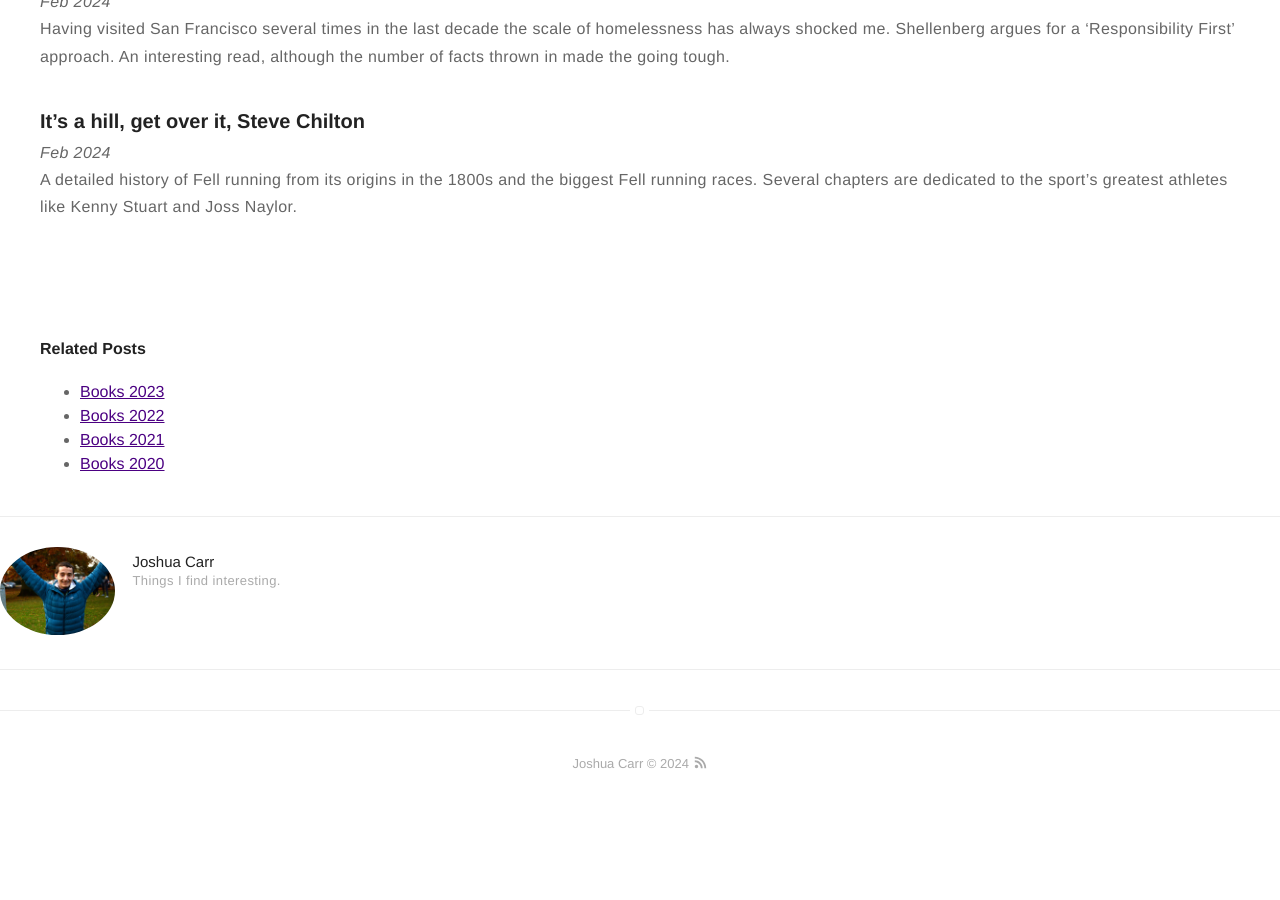
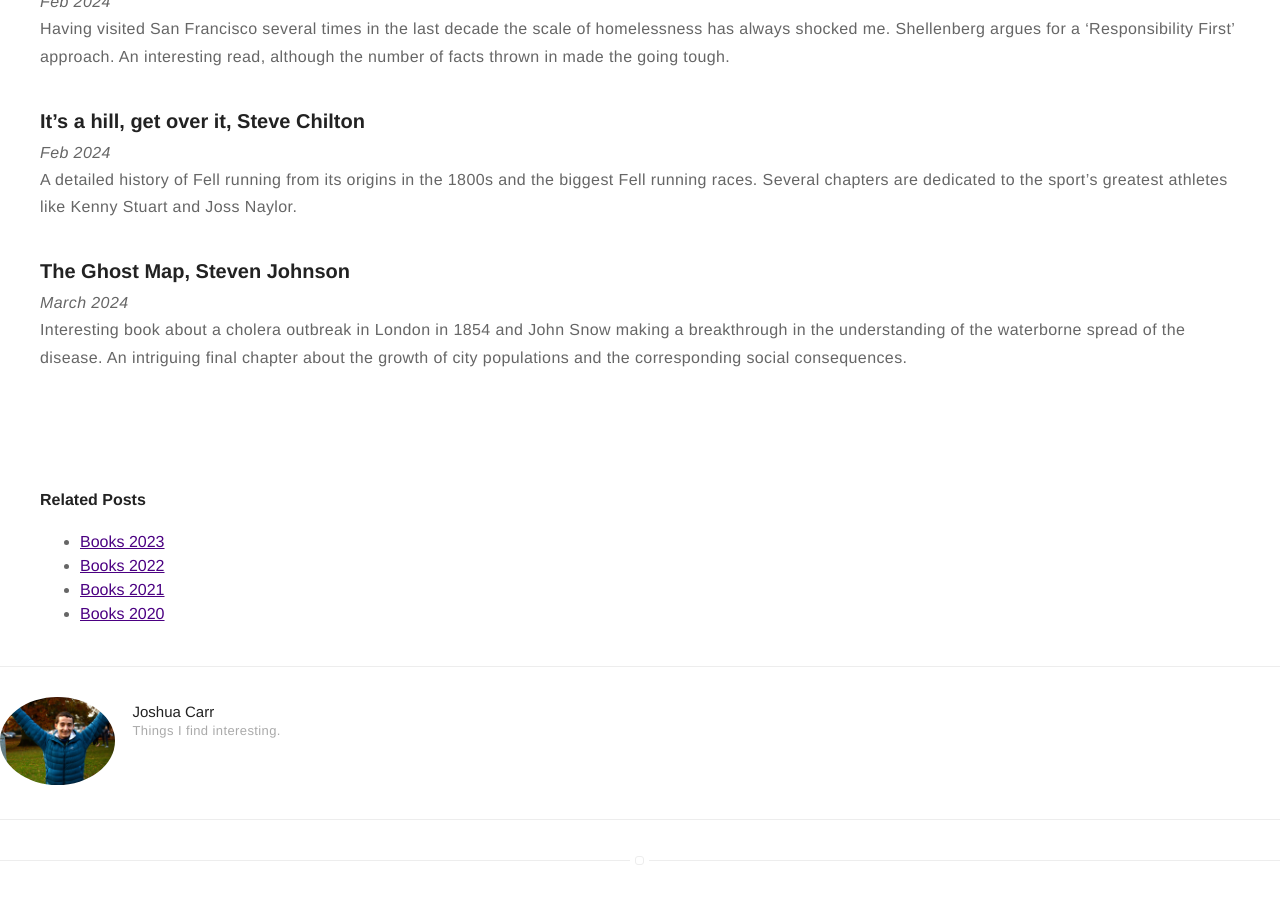
Before and after one commit to jc782/jc782.github.io, a Jekyll site: the page built from _posts/2023-12-28-Books-2024.markdown, in a window 1280 px wide and 900 px high, scrolled down 1123 px. Built offline with Jekyll 4.4.1, drawn with Linux system fonts in a browser that asks for light colours; before the commit the page ends 1934 px from its top, so only the background shows below that.

Commit message:
update books

```diff
--- a/_posts/2023-12-28-Books-2024.markdown
+++ b/_posts/2023-12-28-Books-2024.markdown
@@ -39,3 +39,7 @@ Having visited San Francisco several times in the last decade the scale of homel
 ### It's a hill, get over it, Steve Chilton
 *Feb 2024*
 A detailed history of Fell running from its origins in the 1800s and the biggest Fell running races. Several chapters are dedicated to the sport's greatest athletes like Kenny Stuart and Joss Naylor.
+
+### The Ghost Map, Steven Johnson
+*March 2024*
+Interesting book about a cholera outbreak in London in 1854 and John Snow making a breakthrough in the understanding of the waterborne spread of the disease. An intriguing final chapter about the growth of city populations and the corresponding social consequences.
```
